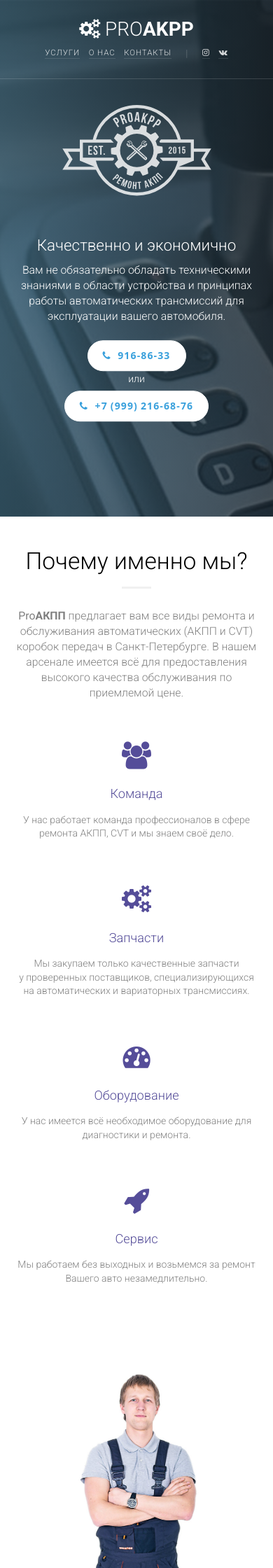
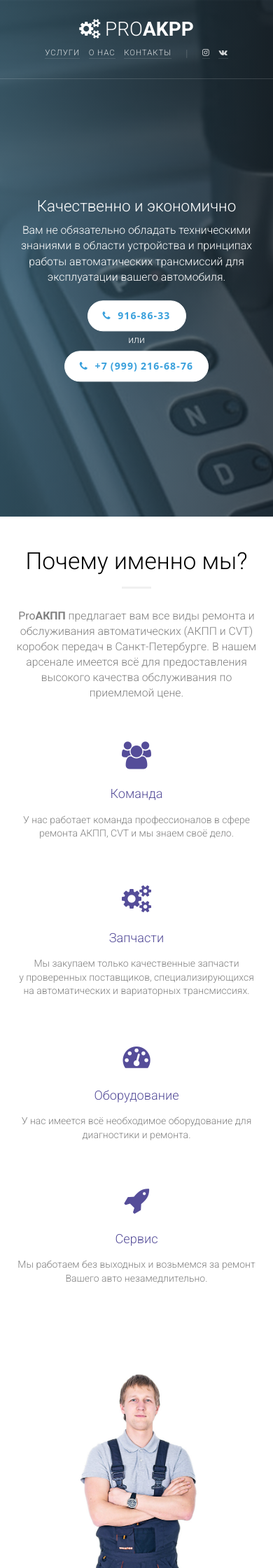
Before and after one commit to web-being/proakpp, a Jekyll site: the page built from index.html, in a window 390 px wide. Shown: the top 2240 px of the page at 70% size. Built offline with Jekyll 4.4.1, drawn with Linux system fonts in a browser that asks for light colours.

Commit message:
Update index.css

```diff
--- a/assets/index.css
+++ b/assets/index.css
@@ -201,7 +201,7 @@
 
 
 
-.logo {
+.section--intro .logo {
     opacity: .82;
     max-width: 42%;
 	min-width: 20rem;
@@ -209,6 +209,12 @@
     text-align: center;
     display: block;
     margin: 0 auto 1rem;
+}
+
+@media (max-width: 767px) {
+	.section--intro .logo {
+		display: none;
+	}
 }
 
 
```
